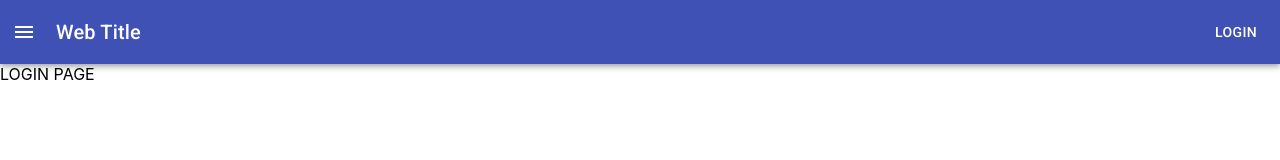
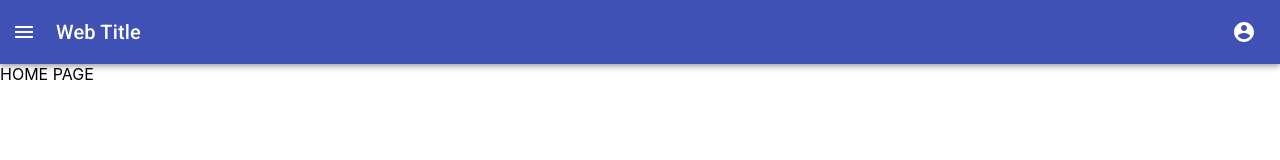
Before and after one commit to andiyuniar/react-template-ts, a React (Create React App) app: page / in a window 1280 px wide. Shown: the top 160 px of the page. Built offline with nearby package versions, Linux system fonts and the light colour scheme.

Commit message:
create route component and fix header component

```diff
--- a/src/App.tsx
+++ b/src/App.tsx
@@ -1,18 +1,24 @@
 import React from 'react';
+import { BrowserRouter, Switch } from 'react-router-dom';
 import { ThemeProvider } from '@material-ui/core/styles';
-import './App.css';
+// import './App.css';
 import theme from './theme'
+
 import MainLayout from './layouts/MainLayout';
 import SimpleLayout from './layouts/SimpleLayout';
+import AppRoute from './routes/index';
+import Login from './views/authentication/Login';
+import Home from './views/home/Index';
 
 function App() {
   return (
     <ThemeProvider theme={theme}>
-      <div className="App">
-        <SimpleLayout>
-          LOGIN PAGE
-        </SimpleLayout>
-      </div>
+      <BrowserRouter>
+        <Switch>
+          <AppRoute path='/login' layout={SimpleLayout} component={Login} />
+          <AppRoute path='/' layout={MainLayout} component={Home} />
+        </Switch>
+      </BrowserRouter>
     </ThemeProvider>
   );
 }
--- /dev/null
+++ b/src/components/WebTitle.tsx
@@ -0,0 +1,22 @@
+import React from 'react';
+import Typography from '@material-ui/core/Typography';
+import { createStyles, makeStyles, Theme } from '@material-ui/core/styles';
+
+const style = makeStyles((theme: Theme) =>
+  createStyles({
+    title: {
+      flexGrow: 1
+    }
+  }))
+
+const WebTitle = () => {
+  const classes = style();
+
+  return (
+    <Typography variant="h6" className={classes.title}>
+      Web Title
+    </Typography>
+  )
+}
+
+export default WebTitle
--- a/src/layouts/MainHeader.tsx
+++ b/src/layouts/MainHeader.tsx
@@ -1,18 +1,14 @@
 import React from 'react';
-import { createStyles, makeStyles, Theme } from '@material-ui/core/styles';
 import AppBar from '@material-ui/core/AppBar';
 import Toolbar from '@material-ui/core/Toolbar';
-import Typography from '@material-ui/core/Typography';
 import IconButton from '@material-ui/core/IconButton';
 import MenuIcon from '@material-ui/icons/Menu';
 import AccountCircle from '@material-ui/icons/AccountCircle';
-import Switch from '@material-ui/core/Switch';
-import FormControlLabel from '@material-ui/core/FormControlLabel';
-import FormGroup from '@material-ui/core/FormGroup';
 import MenuItem from '@material-ui/core/MenuItem';
 import Menu from '@material-ui/core/Menu';
 import { headerStyle } from './style';
 import SideMenu from './SideMenu';
+import WebTitle from '../components/WebTitle';
 
 
 const MainHeader = () => {
@@ -46,9 +42,7 @@ const MainHeader = () => {
           <IconButton edge="start" className={classes.menuButton} color="inherit" aria-label="menu">
             <MenuIcon />
           </IconButton>
-          <Typography variant="h4" className={classes.title}>
-          Web Title
-          </Typography>
+          <WebTitle />
           {auth && (
             <div>
               <IconButton
--- a/src/layouts/SimpleHeader.tsx
+++ b/src/layouts/SimpleHeader.tsx
@@ -1,11 +1,12 @@
 import React from 'react';
 import AppBar from '@material-ui/core/AppBar';
 import Toolbar from '@material-ui/core/Toolbar';
-import Typography from '@material-ui/core/Typography';
 import Button from '@material-ui/core/Button';
 import IconButton from '@material-ui/core/IconButton';
 import MenuIcon from '@material-ui/icons/Menu';
+
 import { headerStyle } from './style';
+import WebTitle from '../components/WebTitle';
 
 const SimpleHeader = () => {
 	const classes = headerStyle();
@@ -17,10 +18,9 @@ const SimpleHeader = () => {
 					<IconButton edge='start' className={classes.menuButton} color='inherit' aria-label='menu'>
 						<MenuIcon />
 					</IconButton>
-                    <Typography variant='h6' className={classes.title}>
-                        Web Title
-                    </Typography>
+					<WebTitle />
 					<Button color='inherit'>Login</Button>
+					<Button color='inherit'>Register</Button>
 				</Toolbar>
 			</AppBar>
 		</div>
--- /dev/null
+++ b/src/views/authentication/Login.tsx
@@ -0,0 +1,9 @@
+import React from 'react';
+
+const Login = () => {
+  return (
+    <div>LOGIN PAGE</div>
+  )
+}
+
+export default Login;
--- /dev/null
+++ b/src/views/home/Index.tsx
@@ -0,0 +1,10 @@
+import React from 'react';
+
+
+const Home = () => {
+  return(
+    <div>HOME PAGE</div>
+  )
+}
+
+export default Home;
```
Also changed, not shown: src/layouts/MainLayout.tsx (indentation only), src/routes/index.tsx (indentation only). Lines whose indentation alone changed are shown as unchanged.
